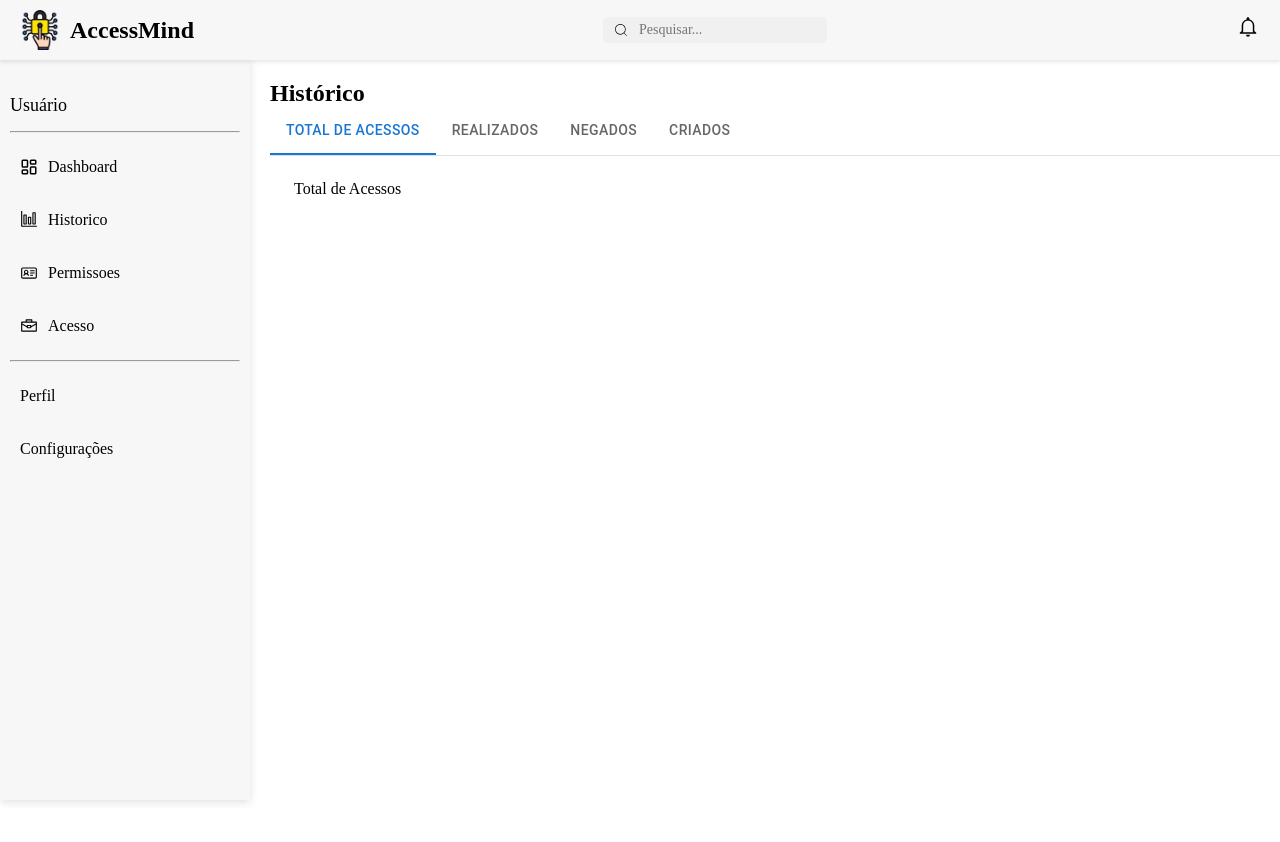
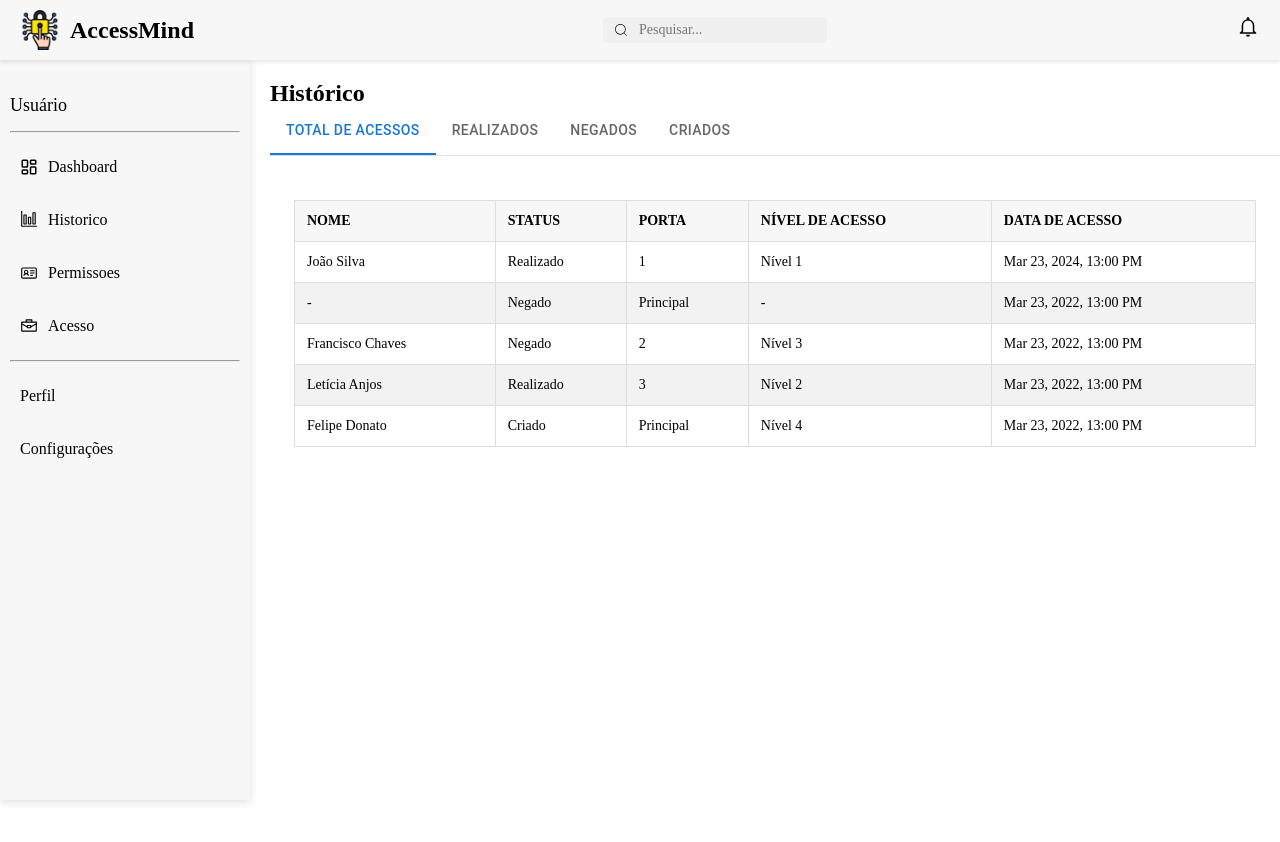
Before and after one commit to thiagobonfim0310/Eng_Software, a React (Create React App) app in the folder frontend/smartlock/: page /historico in a window 1280 px wide. Shown: the top 842 px of the page. Built offline with nearby package versions, Linux system fonts and the light colour scheme; the HTML template or start-up script is replaced by a standard one; a web font is replaced by a local one.

Commit message:
Tabelas de permissao e historico

```diff
--- /dev/null
+++ b/frontend/smartlock/src/components/layout/TabelaCust.js
@@ -0,0 +1,27 @@
+import styles from './TabelaCust.module.css'
+
+function TabelaCust({ columns, data }){
+    return(
+        <table className={styles.tabela}>
+            <thead>
+                <tr>
+                {columns.map((col, index) => (
+                    <th key={index}>{col.header}</th>
+                ))}
+                </tr>
+            </thead>
+
+            <tbody>
+                {data.map((rowData, rowIndex) => (
+                <tr key={rowIndex}>
+                    {columns.map((col, colIndex) => (
+                    <td key={colIndex}>{rowData[col.accessor]}</td>
+                    ))}
+                </tr>
+                ))}
+            </tbody>
+        </table>
+    )
+}
+
+export default TabelaCust
--- /dev/null
+++ b/frontend/smartlock/src/components/layout/TabelaCust.module.css
@@ -0,0 +1,35 @@
+.tabela {
+    width: 100%;
+    border-collapse: collapse;
+    margin: 20px 0;
+    font-size: 14px;
+    text-align: left;
+  }
+
+  .tabela th,
+  .tabela td {
+    padding: 12px;
+    border: 1px solid #ddd;
+  }
+
+  .tabela th {
+    background-color: #f7f7f7;
+    color: black;
+  }
+
+  .tabela tr:nth-child(even) {
+    background-color: #f2f2f2;
+  }
+
+  .tabela tr:hover {
+    background-color: #ddd;
+  }
+
+  .tabela td {
+    text-align: left;
+  }
+
+  .tabela caption {
+    font-size: 1.5em;
+    margin: 10px;
+  }
--- a/frontend/smartlock/src/components/pages/Historico.js
+++ b/frontend/smartlock/src/components/pages/Historico.js
@@ -6,6 +6,7 @@ import Box from '@mui/material/Box';
 import { useState } from 'react'
 
 import Abas from '../layout/Abas.js'
+import TabelaCust from '../layout/TabelaCust.js';
 
 import styles from "./Historico.module.css"
 
@@ -15,6 +16,26 @@ function Historico(){
     const mudaAba = (event, newValue) => {
         setQualAba(newValue);
     };
+
+    const columns = [
+        { header: 'NOME', accessor: 'nome' },
+        { header: 'STATUS', accessor: 'status' },
+        { header: 'PORTA', accessor: 'porta' },
+        { header: 'NÍVEL DE ACESSO', accessor: 'nivel' },
+        { header: 'DATA DE ACESSO', accessor: 'data' }
+      ];
+
+      const data = [
+        { nome: 'João Silva',        status: 'Realizado', porta: '1',         nivel: 'Nível 1', data: 'Mar 23, 2024, 13:00 PM' },
+        { nome: '-',                 status: 'Negado',    porta: 'Principal', nivel: '-',       data: 'Mar 23, 2022, 13:00 PM' },
+        { nome: 'Francisco Chaves',  status: 'Negado',    porta: '2',         nivel: 'Nível 3', data: 'Mar 23, 2022, 13:00 PM' },
+        { nome: 'Letícia Anjos',     status: 'Realizado', porta: '3',         nivel: 'Nível 2', data: 'Mar 23, 2022, 13:00 PM' },
+        { nome: 'Felipe Donato',     status: 'Criado',    porta: 'Principal', nivel: 'Nível 4', data: 'Mar 23, 2022, 13:00 PM' }
+      ];
+
+    const realizados = data.filter(item => item.status === 'Realizado');
+    const negados    = data.filter(item => item.status === 'Negado');
+    const criados    = data.filter(item => item.status === 'Criado');
 
     return(
         <section className={styles.historico_container}>
@@ -30,19 +51,19 @@ function Historico(){
             </Box>
 
             <Abas value={qualAba} index={0}>
-                Total de Acessos
+                <TabelaCust columns={columns} data={data}/>
             </Abas>
 
             <Abas value={qualAba} index={1}>
-                Realizados
+                <TabelaCust columns={columns} data={realizados}/>
             </Abas>
 
             <Abas value={qualAba} index={2}>
-                Negados
+                <TabelaCust columns={columns} data={negados}/>
             </Abas>
 
             <Abas value={qualAba} index={3}>
-                Criados
+                <TabelaCust columns={columns} data={criados}/>
             </Abas>
         </section>
     )
--- a/frontend/smartlock/src/components/pages/Permissoes.js
+++ b/frontend/smartlock/src/components/pages/Permissoes.js
@@ -1,9 +1,29 @@
+import TabelaCust from "../layout/TabelaCust";
 import styles from "./Permissoes.module.css"
 
 function Permissoes(){
+    const columns = [
+        { header: 'NOME', accessor: 'nome' },
+        { header: 'NÍVEL DE ACESSO', accessor: 'nivel' },
+        { header: 'TIPO DE ACESSO', accessor: 'tipo' },
+        { header: 'DATA DE CADASTRO', accessor: 'data' }
+      ];
+
+      const data = [
+        { nome: 'João Silva',     nivel: 'Nível 1', tipo: 'Permanente', data: 'Mar 23, 2024, 13:00 PM' },
+        { nome: 'Sheldon Cooper', nivel: 'Nível 2', tipo: 'Temporário', data: 'Mar 23, 2022, 13:00 PM' },
+        { nome: 'Helena Santos',  nivel: 'Nível 3', tipo: 'Permanente', data: 'Mar 23, 2022, 13:00 PM' },
+        { nome: 'Letícia Anjos',  nivel: 'Nível 2', tipo: 'Temporário', data: 'Mar 23, 2022, 13:00 PM' },
+        { nome: 'Felipe Donato',  nivel: 'Nível 4', tipo: 'Permanente', data: 'Mar 23, 2022, 13:00 PM' }
+      ];
+
     return(
         <section className={styles.permissoes_container}>
             <h1>Permissões</h1>
+
+            <div className={styles.conteudo_container}>
+                <TabelaCust columns={columns} data={data}/>
+            </div>
         </section>
     )
 }
```
